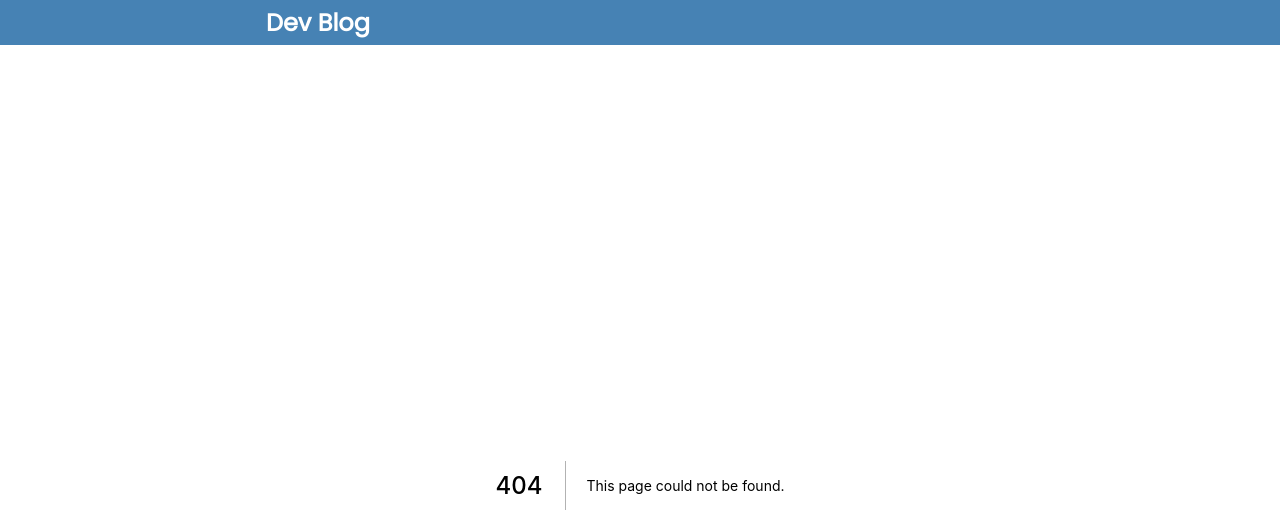
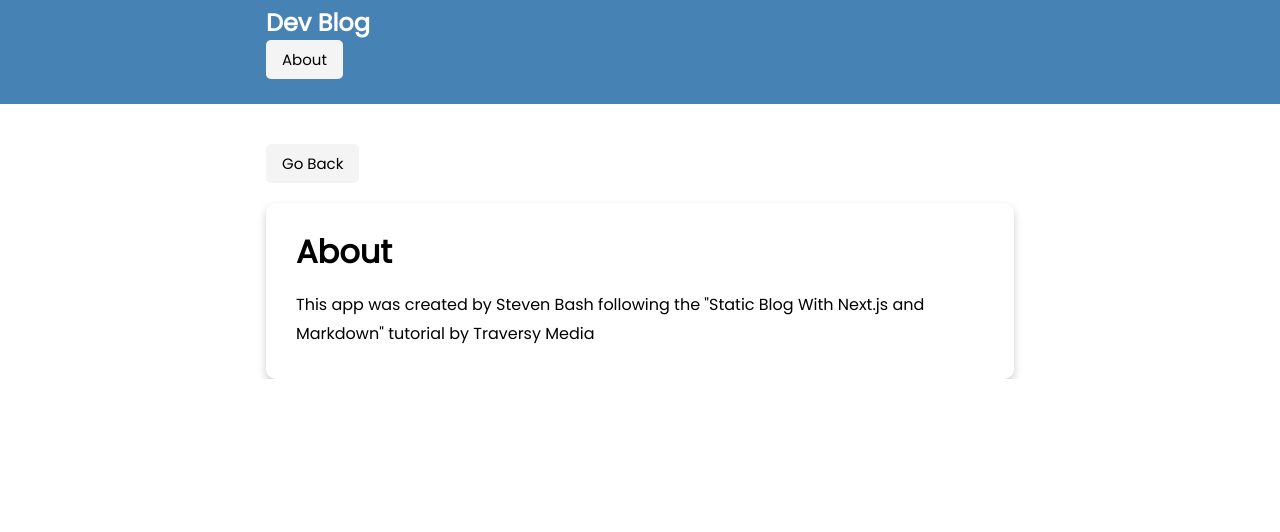
Before and after one commit to stvnbash/next-markdown-blog-tutorial, a Next.js app: page /about in a window 1280 px wide. Before the commit this address had no page. Shown: the top 532 px of the page. Built offline with nearby package versions, Linux system fonts and the light colour scheme.

Commit message:
Added about page

```diff
--- a/components/Header.js
+++ b/components/Header.js
@@ -7,6 +7,7 @@ export default function Header() {
                 <Link href='/' passHref>
                     <h2>Dev Blog</h2>
                 </Link>
+                <Link href='/about'><a className='btn btn-back'>About</a></Link>
             </div>
         </header>
     )
--- /dev/null
+++ b/pages/about.js
@@ -0,0 +1,17 @@
+import Link from 'next/link'
+
+export default function about() {
+    return (
+        <>
+            <Link href='/'><a className='btn btn-back'>Go Back</a></Link>
+            <div className='card card-page'>
+                <h1 className='post-title'>About</h1>
+                <div className='post-body'>
+                    <div>
+                        <p>This app was created by Steven Bash following the "Static Blog With Next.js and Markdown" tutorial by Traversy Media</p>
+                    </div>
+                </div>
+            </div>
+        </>
+    )
+}
```
